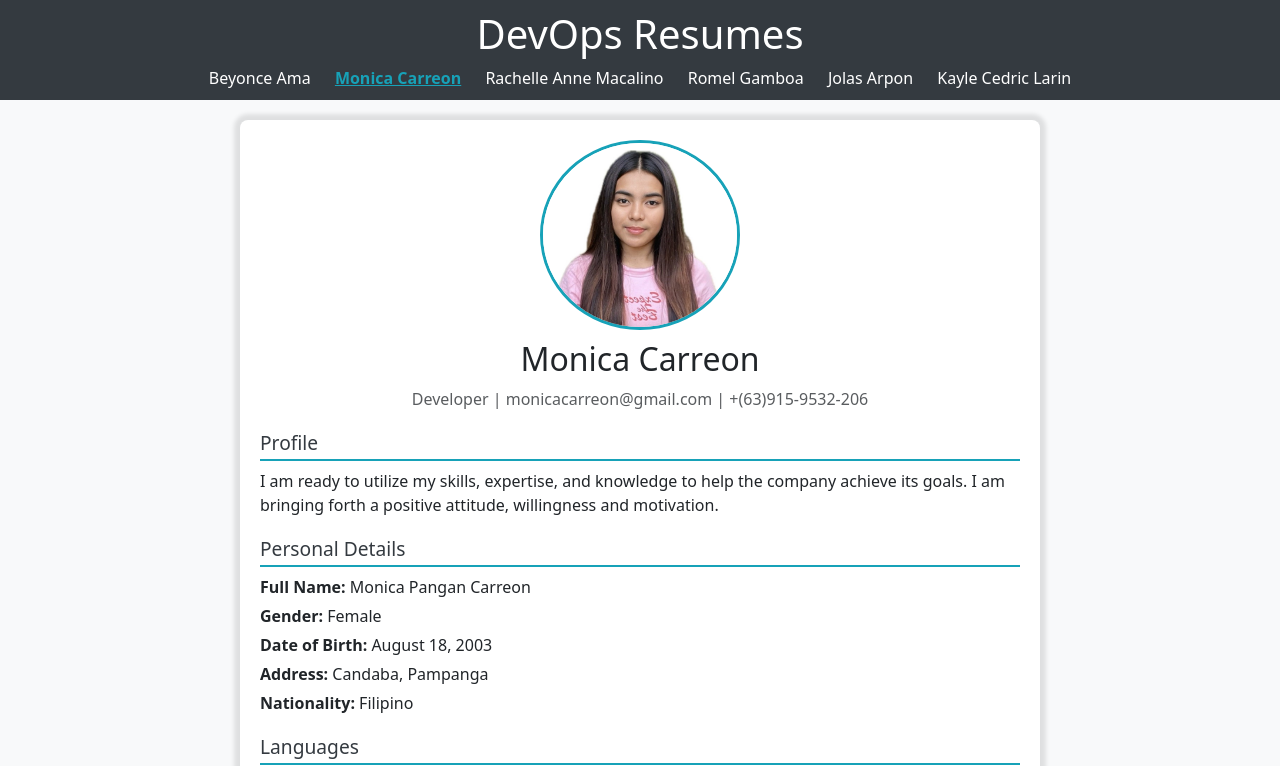
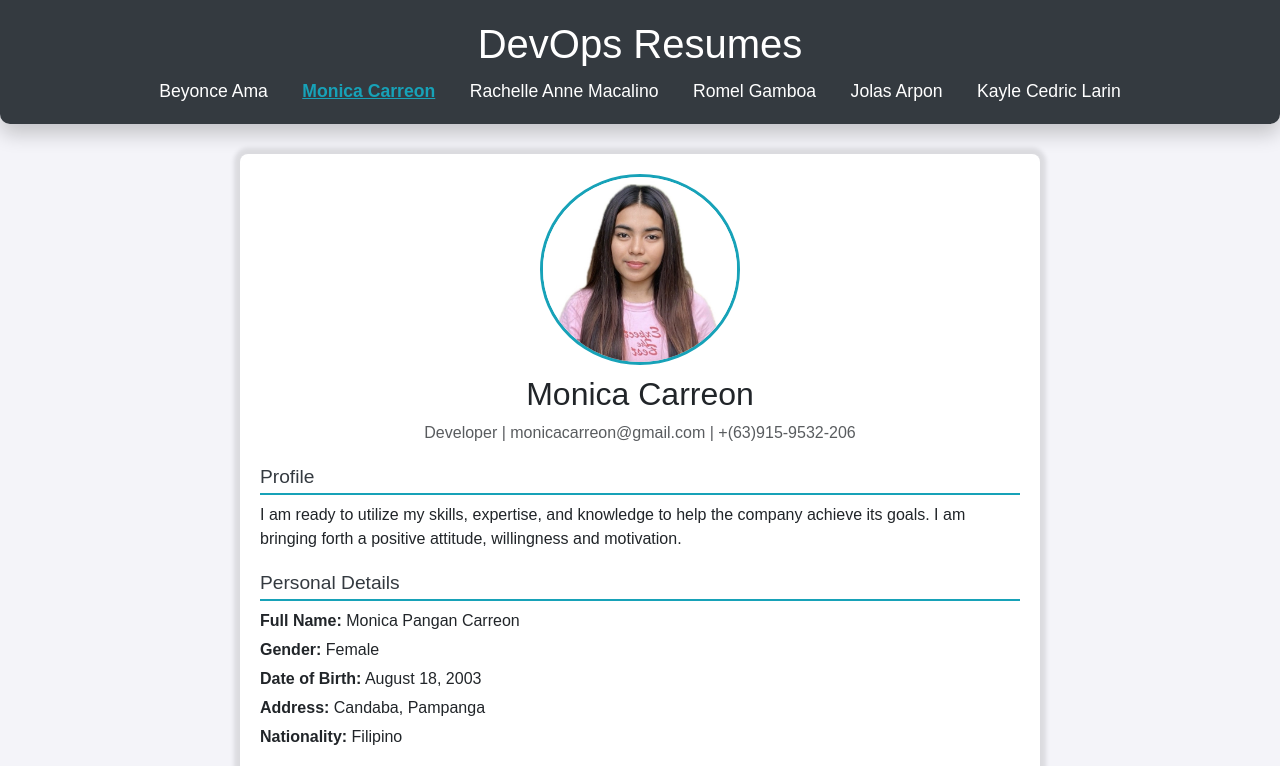
Before and after one commit to beyonce-ama/resume, a plain HTML site: page carreon.html in a window 1280 px wide. Shown: the top 766 px of the page. Drawn offline with nearby package versions, Linux system fonts and the light colour scheme.

Commit message:
editted by "Monica Carreon"

```diff
--- a/carreon.html
+++ b/carreon.html
@@ -10,21 +10,41 @@
         rel="stylesheet"
     >
     <style>
-        body {
-            background-color: #f8f9fa;
+       body {
+            background-color: #f4f4f9;
+            font-family: 'Arial', sans-serif;
+            margin: 0;
+            padding: 0;
         }
         .header {
             background-color: #343a40;
             color: white;
-            padding: 10px 0;
+            padding: 20px 0;
+            text-align: center;
+            border-radius: 0 0 10px 10px;
+            margin-bottom: 30px;
+            box-shadow: 0 10px 20px rgba(0, 0, 0, 0.2);
+        }
+        .header h1 {
+            font-size: 2.5rem;
+            margin: 0;
+        }
+        .header nav {
+            margin-top: 10px;
         }
         .header a {
             color: white;
             text-decoration: none;
-            margin: 0 10px;
+            margin: 0 15px;
+            font-size: 1.1rem;
             transition: color 0.3s;
         }
         .header a:hover {
+            color: #17a2b8;
+        }
+        .header a.active {
+            font-weight: bold;
+            text-decoration: underline;
             color: #17a2b8;
         }
         .resume-container {
@@ -57,19 +77,14 @@
         .profile-header p {
             margin-bottom: 0;
         }
-        .header a.active {
-    font-weight: bold;
-    text-decoration: underline;
-    color: #17a2b8;
-}
-.section p {
-        margin-bottom: 5px;
-    }
+        .section p {
+            margin-bottom: 5px;
+        }
     </style>
 </head>
 <body>
 
-<header class="header text-center">
+<header class="header">
     <div class="container">
         <h1>DevOps Resumes</h1>
         <nav>
@@ -178,7 +193,9 @@
         </p>
     </div>
 </div>
-
+<div class="text-center mt-4 mb-3">
+    <a href="index.html" style="color: #343a40;">Back to Index</a>
+</div>
 
 <script
     src="https://cdn.jsdelivr.net/npm/bootstrap@5.3.1/dist/js/bootstrap.bundle.min.js"
```
